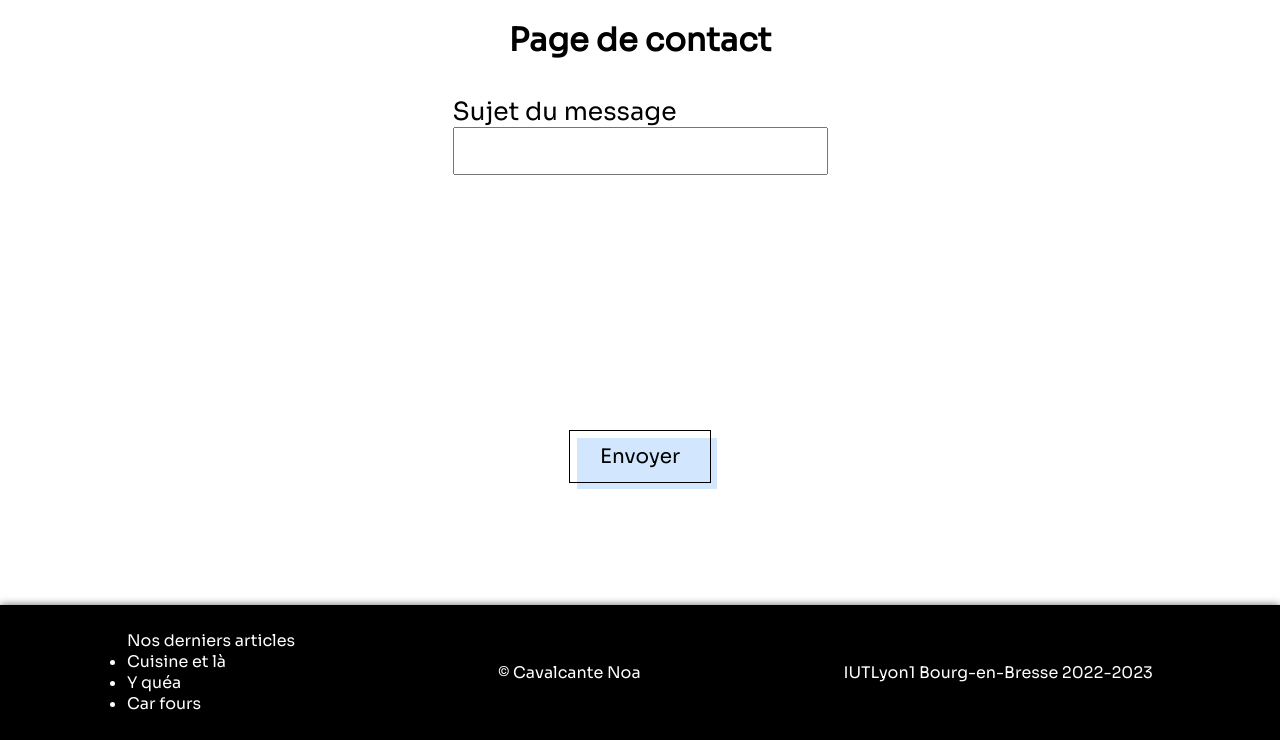
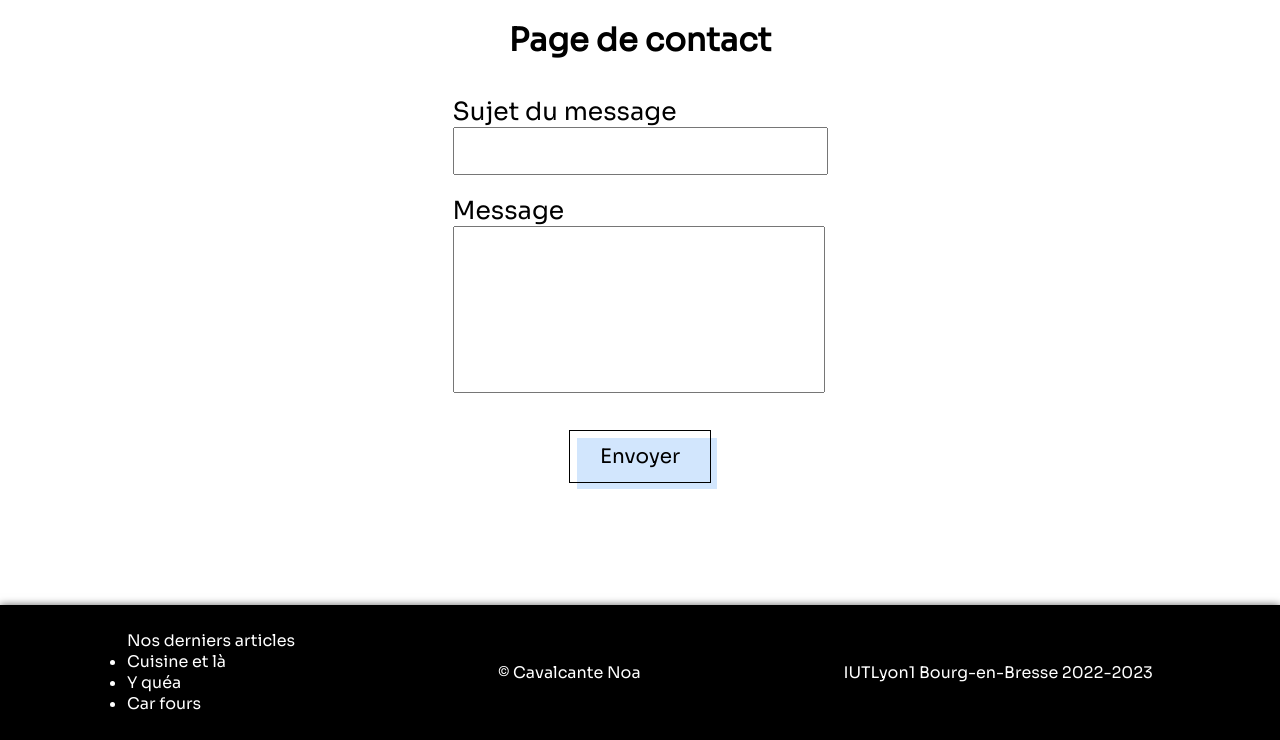
Before and after one commit to YeaZz/DevWeb, a PHP site: page /contact.php in a window 1280 px wide. Shown: the part 152-892 px from the top of the page. Run offline with PHP 8.4, Linux system fonts and the light colour scheme; a user stored in the database is signed in; some libraries are stand-ins or nearby versions.

```diff
--- a/css/style.css
+++ b/css/style.css
@@ -136,9 +136,9 @@ form div textarea {
     resize: none;
 }
 
-#message {
+/*#message {
     visibility: hidden;
-}
+}*/
 
 form div input[type="color"] {
     background-color: white;
```
